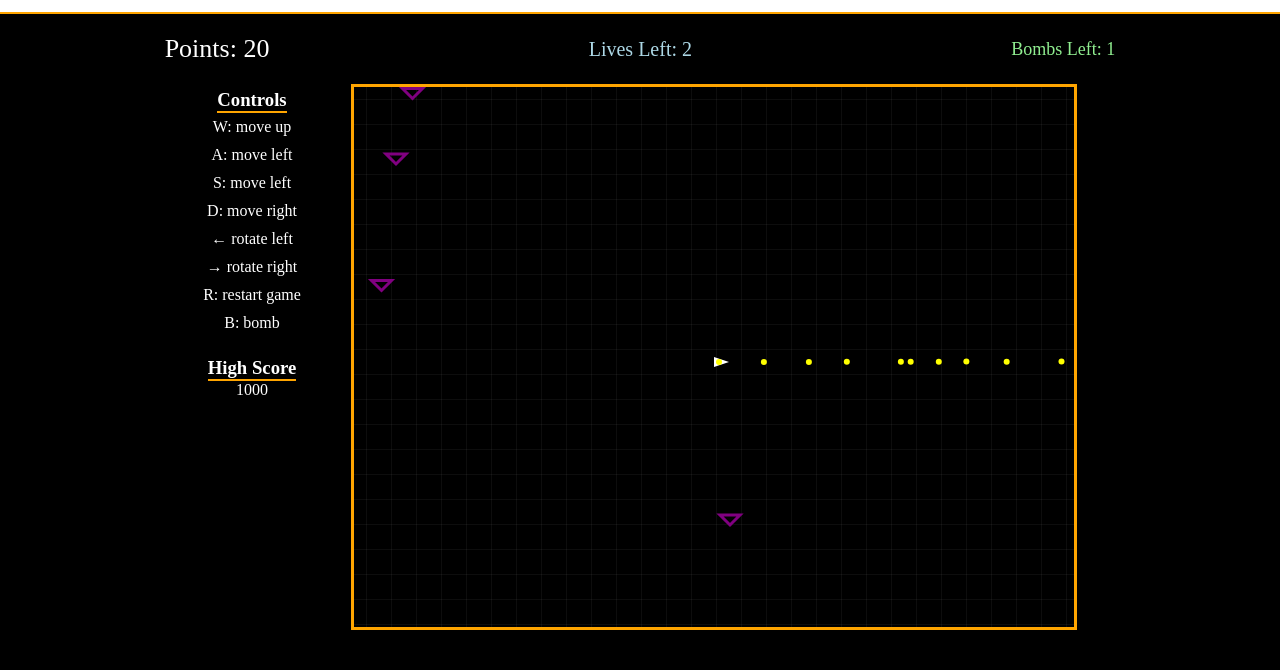
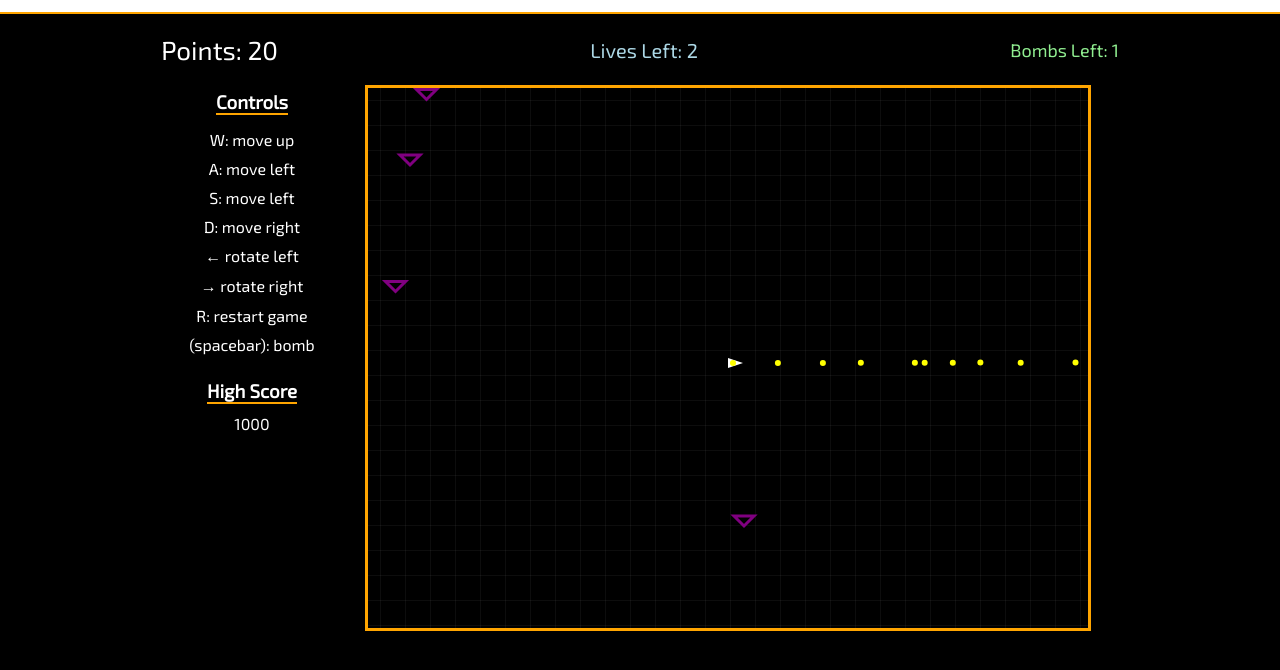
Before and after one commit to gabrieltal/shape_wars, a website built with webpack: page index.html in a window 1280 px wide. Shown: the part 76-746 px from the top of the page. Built offline with nearby package versions, Linux system fonts and the light colour scheme.

Commit message:
updated css

```diff
--- a/index.css
+++ b/index.css
@@ -33,6 +33,8 @@ body {
 }
 
 #userInfo {
+  font-family: 'Exo 2', sans-serif;
+
   display: flex;
   justify-content: space-around;
   align-items: center;
@@ -84,11 +86,16 @@ h1 {
   align-items: center;
   margin-right: 25px;
   color: white;
+  font-family: 'Exo 2', sans-serif;
+
 }
 
 h3 {
   margin-top: 5px;
   border-bottom: 2px solid orange;
+  margin-bottom: 10px;
+  font-family: 'Exo 2', sans-serif;
+
 }
 
 ul {
--- a/index.html
+++ b/index.html
@@ -36,7 +36,7 @@
           <li>&larr; rotate left </li>
           <li>&rarr; rotate right </li>
           <li>R: restart game</li>
-          <li>B: bomb </li>
+          <li>(spacebar): bomb </li>
         </ul>
         <h3> High Score </h3>
         <div id="highScores">
--- a/yo.js
+++ /dev/null
@@ -1,3 +0,0 @@
-export function yo () {
-  console.log("yo");
-};
```
